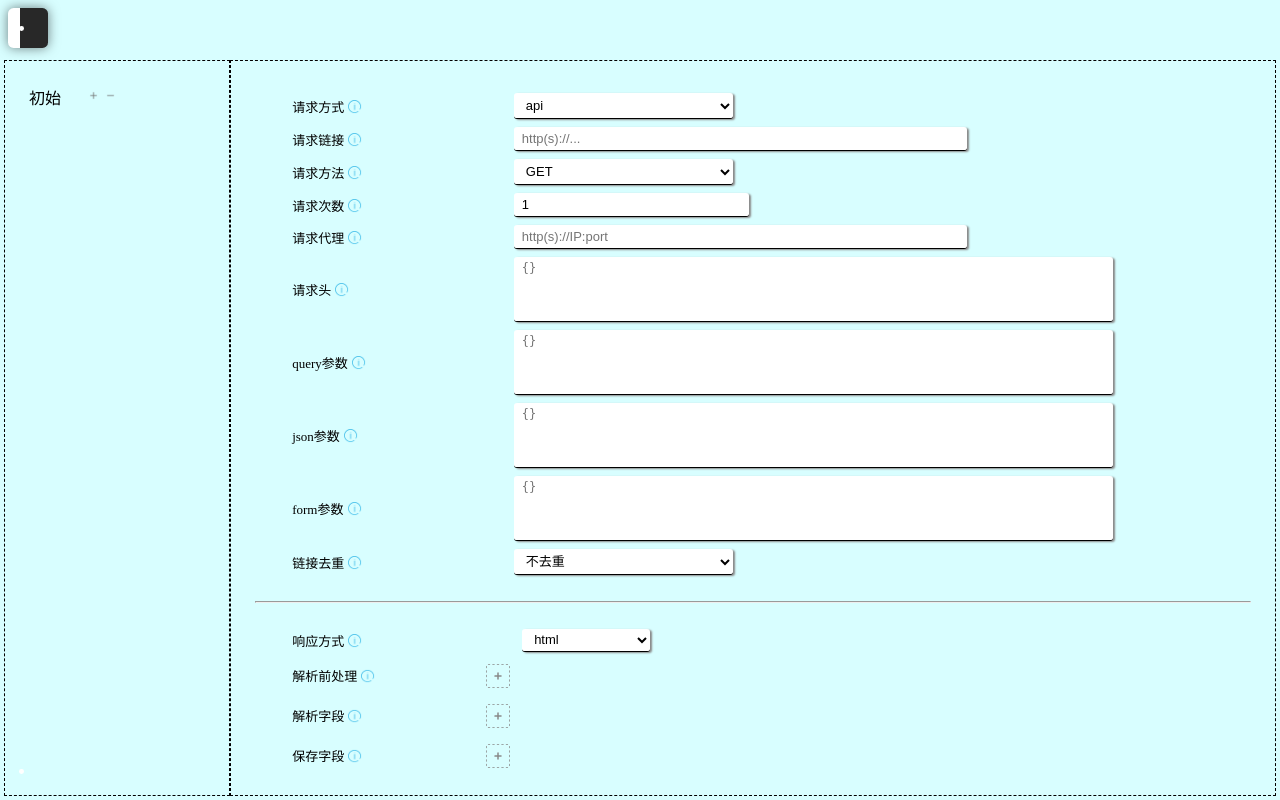
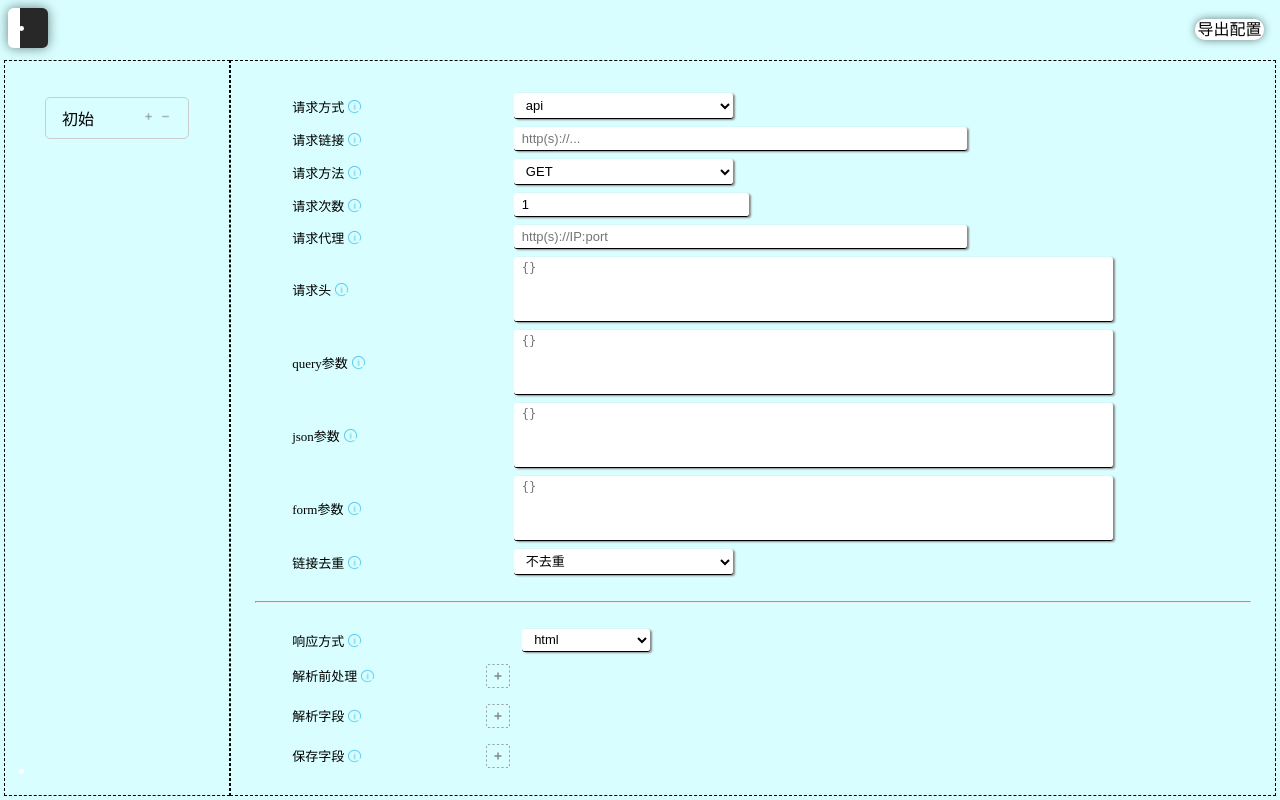
Before and after one commit to ling-yuan/generate-config-with-web, a Flask app: page / in a window 1280 px wide. Run offline with Flask 3, Linux system fonts and the light colour scheme.

Commit message:
update: 添加导出按钮，设置导出成功提示

```diff
--- a/src/static/css/directory.css
+++ b/src/static/css/directory.css
@@ -1,11 +1,15 @@
 .directory-ul {
     list-style-type: none;
-    margin-right: 50%;
+    margin: 1.5vh 2vh;
 }
 
 .directory-ul>li {
+    padding: 1vh 2vh;
+    margin: 0.5vh 0;
     display: flex;
     justify-content: space-between;
+    /* 圆角 */
+    border-radius: 5px;
 }
 
 .directory-ul>li:hover {
--- a/src/static/css/index.css
+++ b/src/static/css/index.css
@@ -12,6 +12,8 @@ body {
     height: 5vh;
     /* 内边距1vh */
     padding: 1vh;
+    display: flex;
+    justify-content: space-between;
 }
 
 .icon {
@@ -72,14 +74,41 @@ body {
     width: 15%;
 }
 
-/* .container .request {
-    width: 34%;
-}
-
-.container .response {
-    width: 51%;
-} */
-
 .container .request-response {
     width: 85%;
 }
+
+.header-button {
+    padding: 1vh;
+}
+
+.header-button>span {
+    margin: 0;
+    padding: 0.3vh;
+    height: 3vh;
+    border: none;
+    border-radius: 12px;
+    background-color: #fff;
+    box-shadow: 0 0 1vh rgba(0, 0, 0, .5);
+    margin-left: 1vh;
+    overflow: hidden;
+    cursor: pointer;
+    /* font-size: small; */
+}
+
+.header-button>span:hover {
+    background-color: #000;
+    color: #fff;
+}
+
+.overtext {
+    /* 让弹出来的文字不被选中，影响操作体验 */
+    user-select: none;
+    cursor: default;
+    font-size: 15px;
+    color: blanchedalmond;
+    position: absolute;
+    transition: 1s;
+    border: 1px dashed #c2c2c2;
+    border-radius: 5px;
+}
--- a/src/static/js/directory.js
+++ b/src/static/js/directory.js
@@ -2,6 +2,10 @@
 let nowstep = 'directory0';
 let datadict = {};
 
+/**
+ * 初始化配置
+ * @param {string} key
+ */
 function initDict(key) {
     datadict[key] = {
         "request": {
@@ -17,9 +21,28 @@ function initDict(key) {
         },
     }
 }
-initDict('directory0');
 
+/**
+ * 设置阶段样式
+ * @param {string} id
+ */
+function setDirectoryStyle(id1, id2) {
+    let el1 = document.getElementById(id1);
+    let el2 = document.getElementById(id2);
+    if (el1) {
+        el1.style.border = 'none';
+    }
+    if (el2) {
+        el2.style.border = '1px solid #ccc';
+    }
+}
+
+/**
+ * 切换阶段
+ * @param {string} id
+ */
 function qiehuan(id) {
+    setDirectoryStyle(nowstep, id);
     console.log(id);
     let requestData = getRequestParams();
     let responseData = getResponseParams();
@@ -36,6 +59,10 @@ function qiehuan(id) {
 }
 
 let number = 0;
+/**
+ * 生成新阶段
+ * @param {string} id
+ */
 function addList(id) {
     // 生成阶段
     let area = document.getElementById(id);
@@ -54,11 +81,19 @@ function addList(id) {
     initDict(tmpId);
 }
 
+/**
+ * 删除阶段
+ * @param {string} id
+ * */
 function deleteDirectoryElement(id) {
     deleteElement(id);
     delete datadict[id];
 }
 
+/**
+ * 刷新当前阶段配置
+ * @param {string} id
+ * */
 function refreshNowstepConfig() {
     let requestData = getRequestParams();
     let responseData = getResponseParams();
@@ -71,6 +106,10 @@ function refreshNowstepConfig() {
     }
 }
 
+/**
+ * 获取所有阶段配置
+ * @param {string} id
+ * */
 function getAllConfig() {
     refreshNowstepConfig();
     let data = [];
@@ -81,3 +120,6 @@ function getAllConfig() {
     }
     return data;
 }
+
+initDict('directory0');
+setDirectoryStyle('directory0', 'directory0');
--- a/src/static/js/index.js
+++ b/src/static/js/index.js
@@ -19,3 +19,67 @@ document.addEventListener('mousemove', e => {
         sqr.style.transform = `rotate(${angle}deg)`
     })
 })
+
+/**
+ * 点击弹出文字事件
+ * @param x
+ * @param {string} value
+ */
+function clickEvent(x, value = "") {
+    var arr = ["在这披霜戴雪的冬日，一头扎进这沸腾的生命", "命运如同手中的掌纹，无论多么曲折，始终掌握在你的手里", "少言自寡，胜过千言万语", "千万不要在奋斗的年纪选择安逸", "除了你自己，没人会时刻在意你", "命运的每一个玩去，都是你走向成功的一个转折", "年少的期待，都会在日后被一一兑现，哪怕它们换了形态，且姗姗来迟", "当你不能拥有的时候，唯一能做的便是不能忘记", "如果命运是条孤独的河流，那么你就是你的灵魂摆渡人", "燃烧，使你获得最终的宁静", "生命的价值，在于始终坚持一个目标", "没办法，我喜欢她，我对得起自己的喜欢", "不求苍天俯就我的美意，但求永远恣意挥洒", "每个人心底都有一座坟墓，是用来埋葬所爱的人", "黑夜无论多么漫长，白昼总会到来", "无论谁，领先一步，都是暂时的", "这是黄昏的太阳，我却当做是黎明的曙光", "人生处处有诱惑，贪欲者自上钩", "认知自己的无知是最大的智慧", "一路曲折，换来的是生命的成长", "既然已经伤害了过去，就不要再辜负将来", "人类最大的勇气就是豁出去的心", "人成熟的标志在于，该动脑时，不在动情", "对美好的追求，对残缺的接纳", "青春时光转瞬即逝", "生活不是一种刁难，而是一种雕刻", "永远不要在别人面前调侃你的理想，你为他付出的是生命", "凡是都有偶然的凑巧，结果却如宿命般的必然", "总之岁月漫长，所有值得等待"]
+    // 创建元素节点对象
+    var span = document.createElement("span")
+    span.className = "overtext"
+    // 获取当前鼠标的坐标
+    span.style.left = x.clientX + "px"
+    span.style.top = x.clientY + "px"
+    // 随机颜色
+    let color = "#" + Math.floor(Math.random() * 16777215).toString(16)
+    span.style.color = color
+    // 让span的值为arr数组内随机的一个值
+    if (value)
+        randomText = value
+    else
+        randomText = arr[Math.floor(Math.random() * arr.length)]
+    span.innerHTML = randomText
+    // 设置span的动画效果
+    setTimeout(function () {
+        span.style.opacity = "1"
+        // span.style.transform = "translateY(-100px)"
+    }, 100)
+    setTimeout(function () {
+        span.style.opacity = "0"
+        // span.style.transform = "translateY(-230px)"
+    }, 1500)
+    // 清掉opacort为0的span
+    var chi = document.getElementsByClassName("overtext")
+    for (var i = 0; i < chi.length; i++) {
+        if (chi[i].style.opacity === "0") {
+            document.body.removeChild(chi[i])
+        }
+    }
+    // 将span添加到body里
+    document.body.appendChild(span)
+}
+
+/**
+ * 导出配置
+ * */
+function output() {
+    let data = getAllConfig();
+    let s = JSON.stringify(data);
+    copyToClipboard(s);
+}
+
+var outputBtn = document.getElementById("output");
+outputBtn.addEventListener("click", function (event) {
+    output();
+    // var clientX = event.clientX;
+    // var clientY = event.clientY;
+    var clientX = window.innerWidth - 160;
+    var clientY = 15;
+    clickEvent({
+        "clientX": clientX,
+        "clientY": clientY
+    }, "导出成功")
+});
--- a/src/templates/index.html
+++ b/src/templates/index.html
@@ -10,10 +10,12 @@
 
     <body>
         <script src="{{url_for('static', filename='js/tools.js')}}"></script>
-        <script src="{{url_for('static', filename='js/index.js')}}"></script>
         <div class="header">
             <div class="icon">
                 <div class="item"></div>
+            </div>
+            <div class="header-button">
+                <span id="output">导出配置</span>
             </div>
         </div>
         <div class="container">
@@ -28,6 +30,7 @@
                 {{response|safe}}
             </div>
         </div>
+        <script src="{{url_for('static', filename='js/index.js')}}"></script>
     </body>
 
 </html>
```
Also changed, not shown: src/static/js/tools.js (+5 -5 lines).
